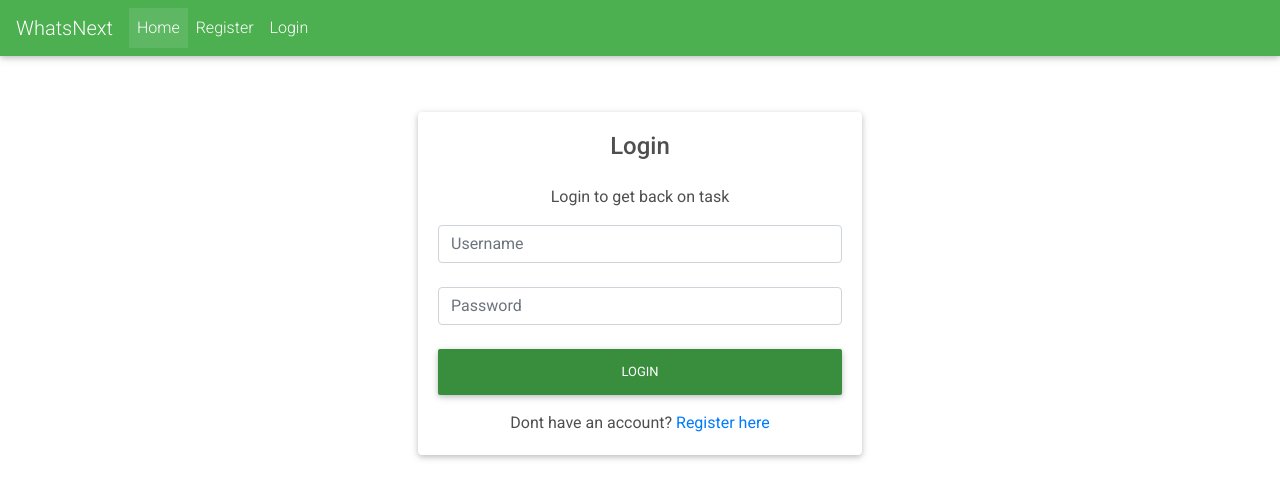
After one commit to bhobbs20/DTDA, a Django app: page /login/ in a window 1280 px wide. The commit adds this page. Shown: the top 502 px of the page. Run offline with Django 3.2, Linux system fonts and the light colour scheme; some libraries are stand-ins or nearby versions.

Commit message:
added login, signup, and logout

```diff
--- a/pages/urls.py
+++ b/pages/urls.py
@@ -8,4 +8,6 @@ urlpatterns = [
 
     # AUTH
     path('register/', views.register, name="register"),
+    path('login/', views.login_user, name='login_user'),
+    path('logout/', views.logout_user, name='logout_user'),
 ]
--- a/pages/views.py
+++ b/pages/views.py
@@ -1,7 +1,7 @@
 from django.shortcuts import render, redirect
-from django.contrib.auth.forms import UserCreationForm
+from django.contrib.auth.forms import UserCreationForm, AuthenticationForm
 from django.contrib.auth.models import User
-from django.contrib.auth import login
+from django.contrib.auth import login, logout, authenticate
 from django.db import IntegrityError
 
 
@@ -14,7 +14,7 @@ def index(request):
 
 def register(request):
     if request.method == 'GET':
-        return render(request, 'pages/signup.html', {'form':UserCreationForm()})
+        return render(request, 'pages/signup.html', {'form': UserCreationForm()})
     else:
         if request.POST['password1'] == request.POST['password2']:
             try:
@@ -24,7 +24,26 @@ def register(request):
                 return redirect('main:index')
             except IntegrityError:
                 return render(request, 'pages/signup.html', {'form': UserCreationForm(),
-                                                                'error': 'That username has already been taken. Please choose a new username'})
+                                                             'error': 'That username has already been taken. Please choose a new username'})
         else:
             return render(request, 'pages/signup.html',
                           {'form': UserCreationForm(), 'error': 'Passwords did not match'})
+
+
+def login_user(request):
+    if request.method == 'GET':
+        return render(request, 'pages/login_user.html', {'form': AuthenticationForm()})
+    else:
+        user = authenticate(request, username=request.POST['username'], password=request.POST['password'])
+        if user is None:
+            return render(request, 'pages/login_user.html',
+                          {'form': AuthenticationForm(), 'error': 'Username and password did not match'})
+        else:
+            login(request, user)
+            return redirect('main:index')
+
+
+def logout_user(request):
+    if request.method == 'POST':
+        logout(request)
+        return redirect('main:index')
--- /dev/null
+++ b/templates/pages/login_user.html
@@ -0,0 +1,31 @@
+{% extends 'base.html' %}
+
+{% block content %}
+
+      <div class="container my-2 py-5 ">
+    <section class="px-md-5 mx-md-5 text-center text-lg-left dark-grey-text">
+        <div class="row d-flex justify-content-center">
+            <div class="col-md-6">
+                <div class="card">
+                    <div class="card-body">
+                        <form method="POST" class="text-center">
+                            {% csrf_token %}
+                            <p class="h4 mb-4">Login</p>
+                            <p>Login to get back on task</p>
+
+                            <input type="text" name="username" id="username" class="form-control mb-4" placeholder="Username">
+                            <input type="password" name="password" id="password" class="form-control mb-4" placeholder="Password">
+
+                            <button class="btn btn-block btn-green" type="submit">Login</button>
+                        </form>
+                        <div class="text-center mt-3">
+                            Dont have an account? <a href="{% url 'main:register' %}">Register here</a>
+                        </div>
+                    </div>
+                </div>
+            </div>
+        </div>
+    </section>
+</div>
+
+{% endblock %}
--- a/templates/partials/shared/_navbar.html
+++ b/templates/partials/shared/_navbar.html
@@ -10,6 +10,13 @@
                     <li class="nav-item">
                         {{ user.username }}
                     </li>
+                <li class="nav-item">
+                    <a href="#" onclick="$('#signOutBtn').click()" class="nav-link">Logout</a>
+                    <form style='display: none;' method="POST" action="{% url 'main:logout_user' %}">
+                        {% csrf_token %}
+                        <button id="signOutBtn" type="submit">Logout</button>
+                    </form>
+                </li>
             {% endif %}
             <li class="nav-item active">
                 <a class="nav-link" href="{% url 'main:index' %}">Home <span class="sr-only">(current)</span></a>
@@ -18,7 +25,7 @@
                 <a class="nav-link" href="{% url 'main:register' %}">Register</a>
             </li>
             <li class="nav-item">
-                <a class="nav-link" href="#">Pricing</a>
+                <a class="nav-link" href="{% url 'main:login_user' %}">Login</a>
             </li>
 
         </ul>
```
Also changed, not shown: db.sqlite3.
